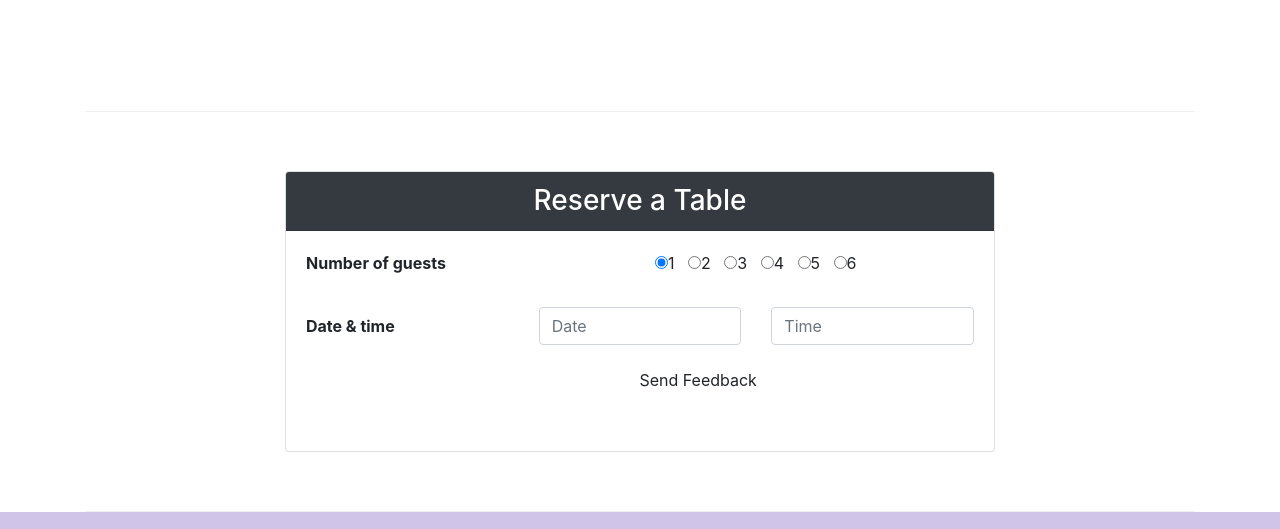
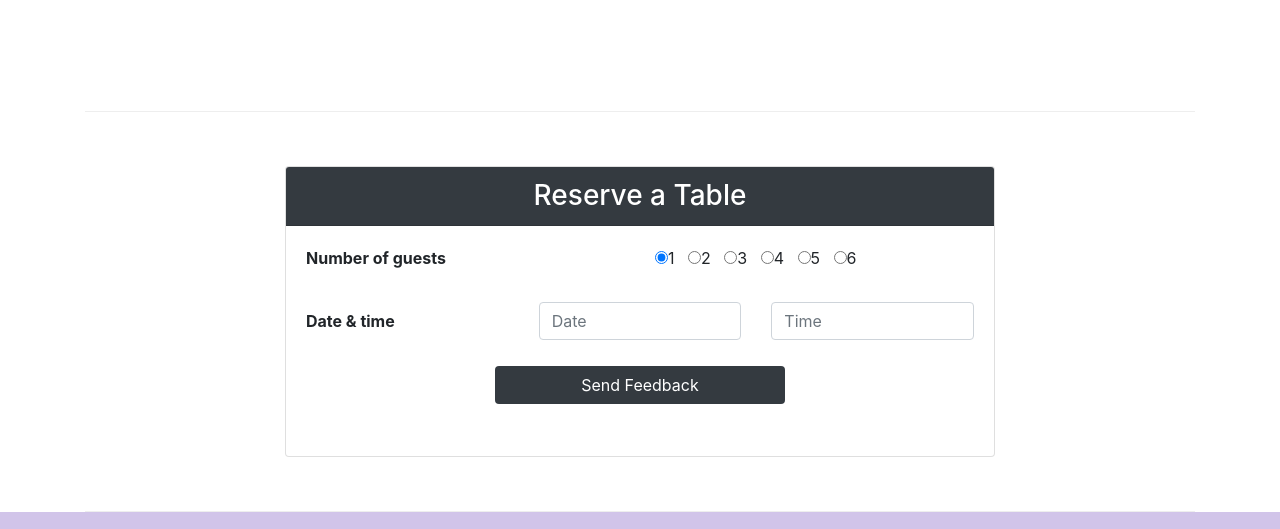
Before and after one commit to manumanoj4540/Bootstrap4, a website: page index.html in a window 1280 px wide. Shown: the part 1482-2011 px from the top of the page. Drawn offline with nearby package versions, Linux system fonts and the light colour scheme.

Commit message:
Iterated tables

```diff
--- a/index.html
+++ b/index.html
@@ -152,7 +152,7 @@
 
                                 </dl>
 
-                                <div class="form-group row">
+                                <div class="form-group row ">
                                         <label for="time" class="col-12 col-md-4 col-form-label"><strong>Date &amp; time</strong></label>
                                         <div class="col-5 col-md-4">
                                             <input type="datetime" class="form-control" id="date" name="date" placeholder="Date">
@@ -162,9 +162,9 @@
                                         </div>
                                     </div>
 
-                                    <div class="form-group row">
-                                            <div class="offset-md-2 col-md-10">
-                                                <button type="button" class="btn btn-block">Send Feedback</button>
+                                    <div class="form-group row justify-content-center">
+                                            <div class="col-md-5 abtus">
+                                                <button type="button" class="btn btn-block bg-dark text-white">Send Feedback</button>
                                             </div>
                                     </div>
 
```
Also changed, not shown: aboutus.html (+2 -2 lines).
